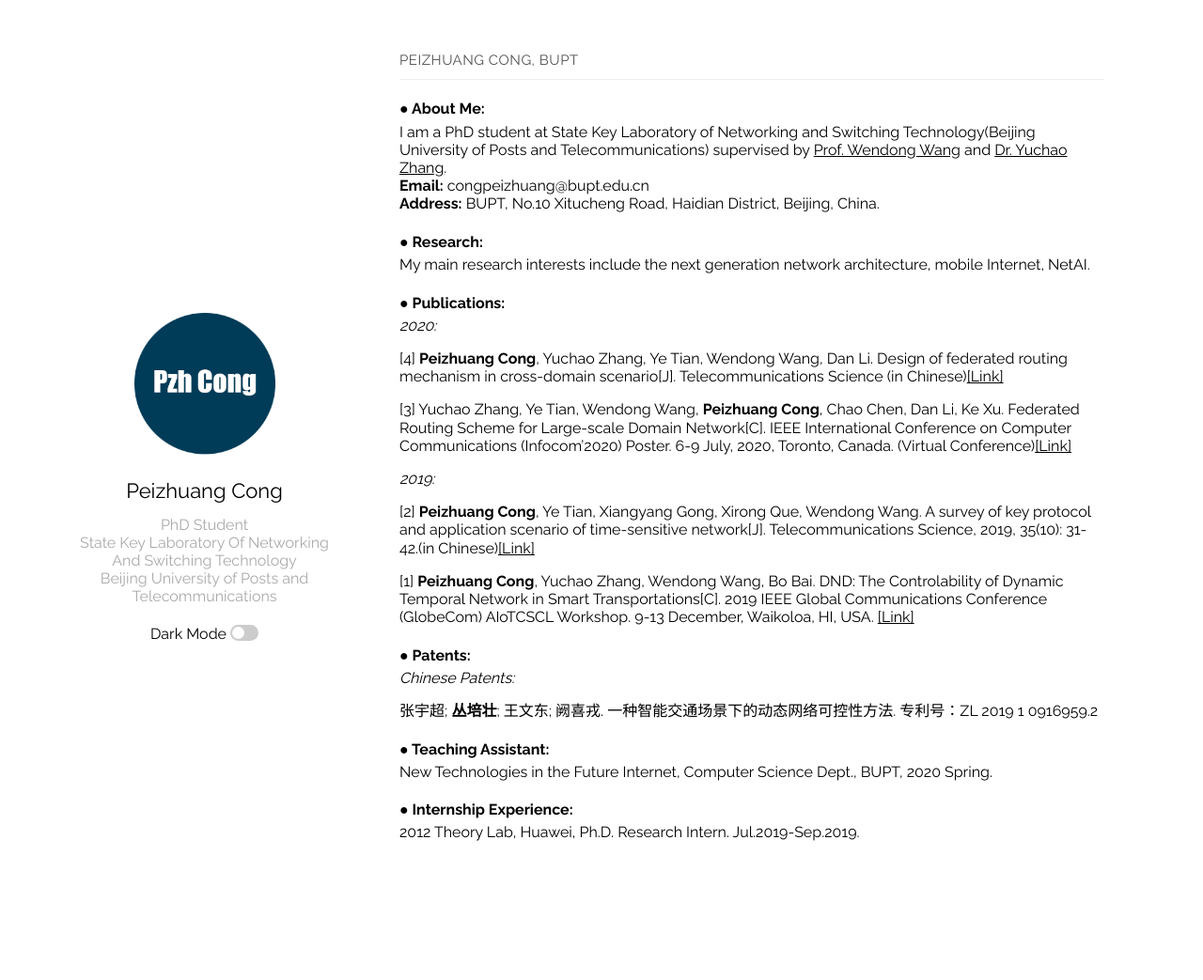
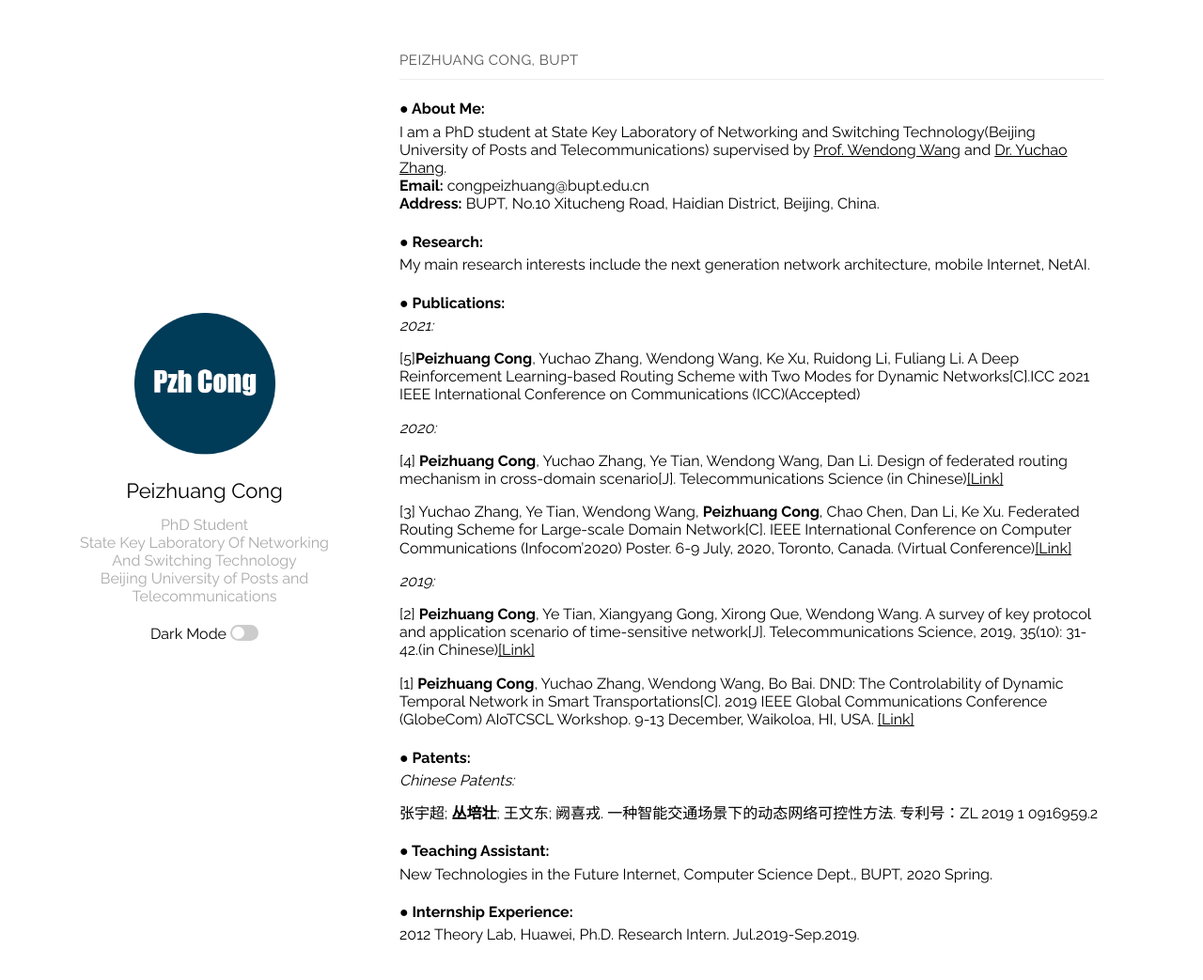
Before and after one commit to congpeizhuang/congpeizhuang.github.io, a Jekyll site: the page built from index.md, in a window 1280 px wide and 1050 px high. Shown: the top 1043 px of the window at 94% size. Built offline with Jekyll 4.4.1, drawn with Linux system fonts in a browser that asks for light colours.

Commit message:
Update index.md

```diff
--- a/index.md
+++ b/index.md
@@ -10,6 +10,10 @@ I am a PhD student at State Key Laboratory of Networking and Switching Technolog
 My main research interests include the next generation network architecture, mobile Internet, NetAI.
 
 #### ● Publications:
+*2021:*
+
+[5]**Peizhuang Cong**, Yuchao Zhang, Wendong Wang, Ke Xu, Ruidong Li, Fuliang Li. A Deep Reinforcement Learning-based Routing Scheme with Two Modes for Dynamic Networks[C].ICC 2021 IEEE International Conference on Communications (ICC)(Accepted)
+
 *2020:*
 
 [4] **Peizhuang Cong**, Yuchao Zhang, Ye Tian, Wendong Wang, Dan Li. Design of federated routing mechanism in cross-domain scenario[J]. Telecommunications Science (in Chinese)[[Link]](http://www.infocomm-journal.com/dxkx/article/2020/1000-0801/1000-0801-36-10-00029.shtml)
```
